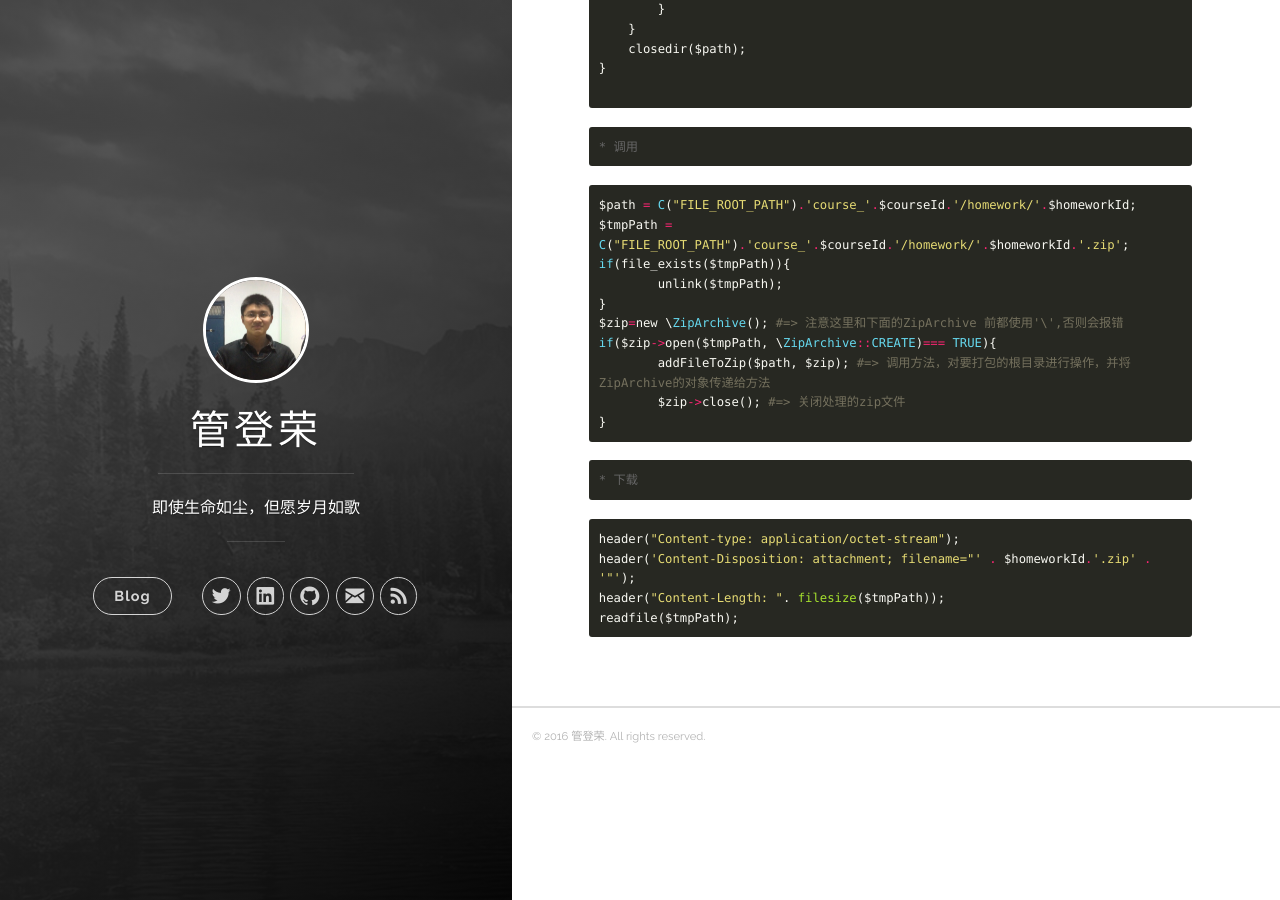
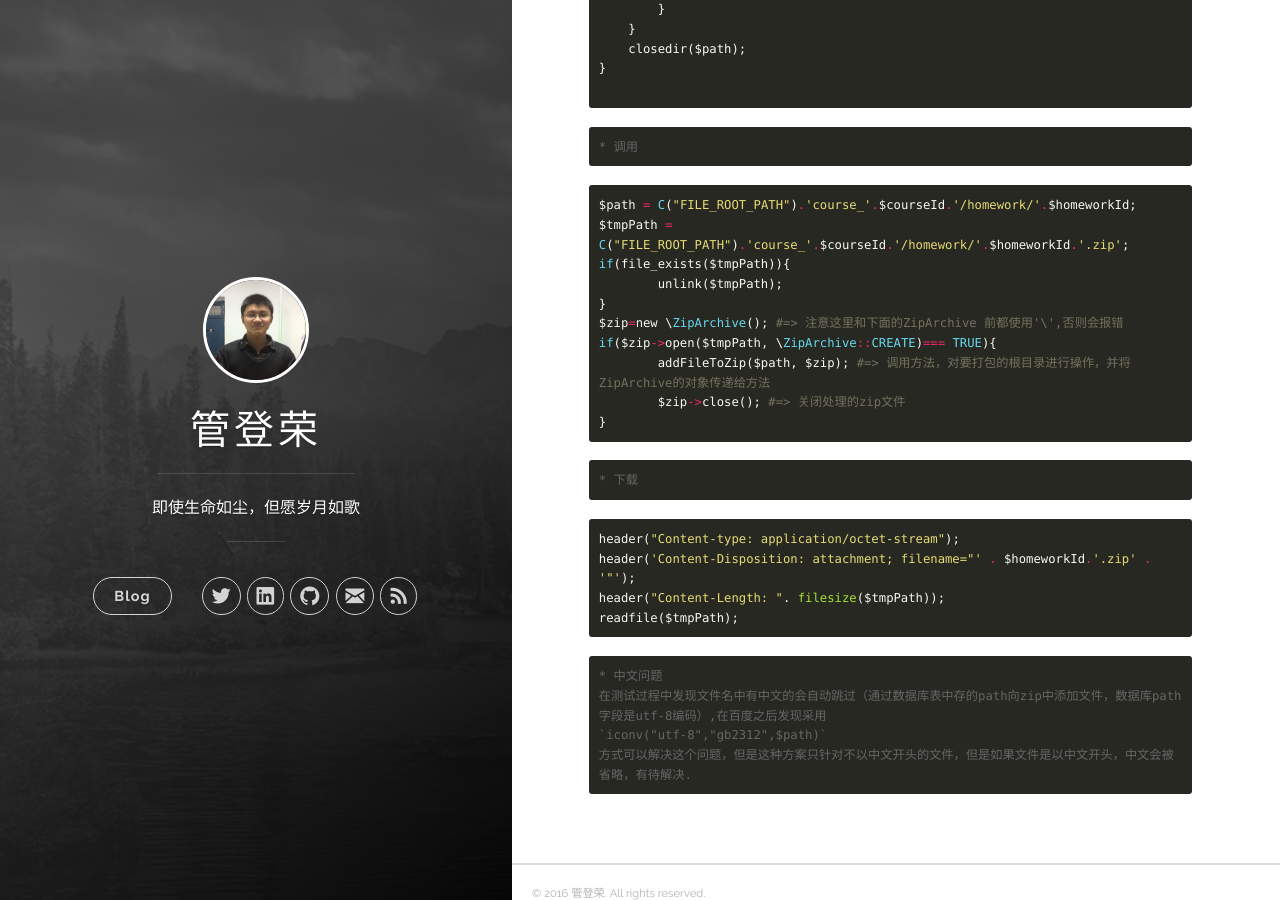
Before and after one commit to DengrongGuan12/blog, a Jekyll site: the page built from _posts/2016-02-02-php-ziparchive.markdown, in a window 1280 px wide and 900 px high, scrolled down 712 px. Built offline with Jekyll 4.4.1, drawn with Linux system fonts in a browser that asks for light colours.

Commit message:
zip archive 中文乱码

```diff
--- a/_posts/2016-02-02-php-ziparchive.markdown
+++ b/_posts/2016-02-02-php-ziparchive.markdown
@@ -51,3 +51,8 @@ header('Content-Disposition: attachment; filename="' . $homeworkId.'.zip' . '"')
 header("Content-Length: ". filesize($tmpPath));
 readfile($tmpPath);
 {% endhighlight %}
+
+    * 中文问题
+    在测试过程中发现文件名中有中文的会自动跳过（通过数据库表中存的path向zip中添加文件，数据库path字段是utf-8编码）,在百度之后发现采用
+    `iconv("utf-8","gb2312",$path)`
+    方式可以解决这个问题，但是这种方案只针对不以中文开头的文件，但是如果文件是以中文开头，中文会被省略，有待解决.
```
